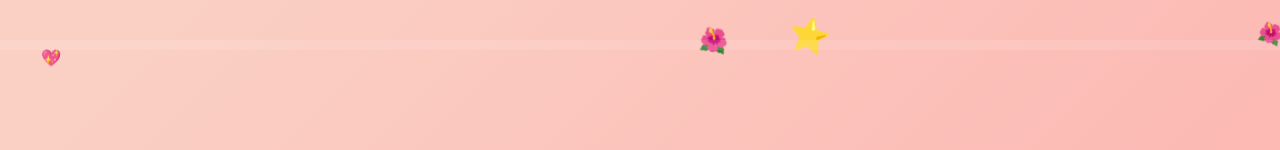
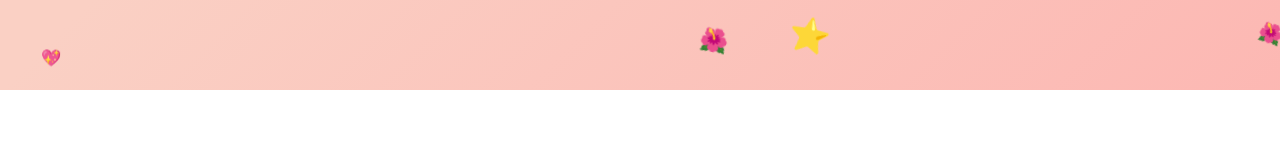
Before and after one commit to SNR27hub/Rakshabandhan-Odia, a plain HTML site: page index.html in a window 1280 px wide. Shown: the part 750-900 px from the top of the page. After the commit the page ends 840 px from the top, so only its background shows below. Drawn offline with Linux system fonts and the light colour scheme; files whose address does not match are found by name.

Commit message:
Update index.html

```diff
--- a/index.html
+++ b/index.html
@@ -11,7 +11,8 @@
       font-family: 'Noto Sans Oriya', sans-serif;
       text-align: center;
       margin: 0;
-      padding: 20px 20px 80px 20px; /* Space for the ad at the bottom */
+      /* Removed extra padding for ad, reverted to standard padding */
+      padding: 20px;
       display: flex;
       justify-content: center;
       align-items: center;
@@ -81,17 +82,7 @@
     .share-buttons a:hover { transform: scale(1.2); }
     .share-buttons img { width: 45px; height: 45px; }
 
-    /* Advertisement container style */
-    .ad-container {
-        position: fixed;
-        bottom: 0;
-        left: 0;
-        width: 100%;
-        z-index: 100;
-        text-align: center;
-        background-color: rgba(255,255,255,0.1);
-        padding: 5px 0;
-    }
+    /* Removed .ad-container styles as it's no longer needed */
 
     @keyframes gradientAnimation { 0% { background-position: 0% 50%; } 50% { background-position: 100% 50%; } 100% { background-position: 0% 50%; } }
     @keyframes textGlow { from { text-shadow: 0 0 10px #fff, 0 0 20px #ff9a9e, 0 0 30px #d1005d; } to { text-shadow: 0 0 20px #fff, 0 0 30px #ff9a9e, 0 0 40px #d1005d; } }
@@ -130,19 +121,6 @@
       <a id="facebookBtn" target="_blank"><img src="https://img.icons8.com/color/48/000000/facebook-new.png" alt="Facebook"></a>
       <a id="instagramBtn" target="_blank"><img src="https://img.icons8.com/color/48/000000/instagram-new.png" alt="Instagram"></a>
     </div>
-  </div>
-
-  <div class="ad-container">
-    <script type="text/javascript">
-        atOptions = {
-            'key' : '773726a76a11cd590edeaf4167fc2fa2',
-            'format' : 'iframe',
-            'height' : 50,
-            'width' : 320,
-            'params' : {}
-        };
-    </script>
-    <script type="text/javascript" src="//www.highperformanceformat.com/773726a76a11cd590edeaf4167fc2fa2/invoke.js"></script>
   </div>
 
 
```
